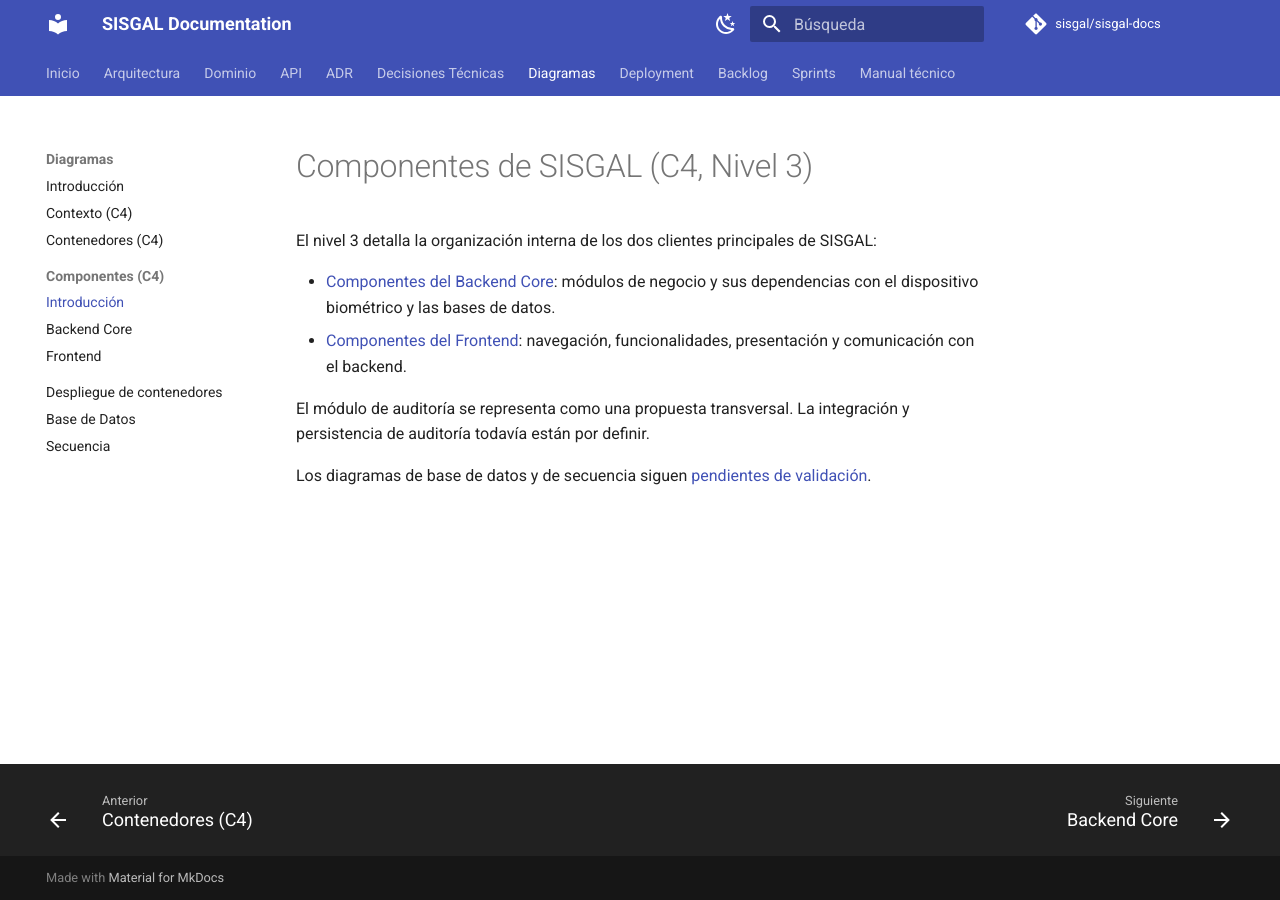
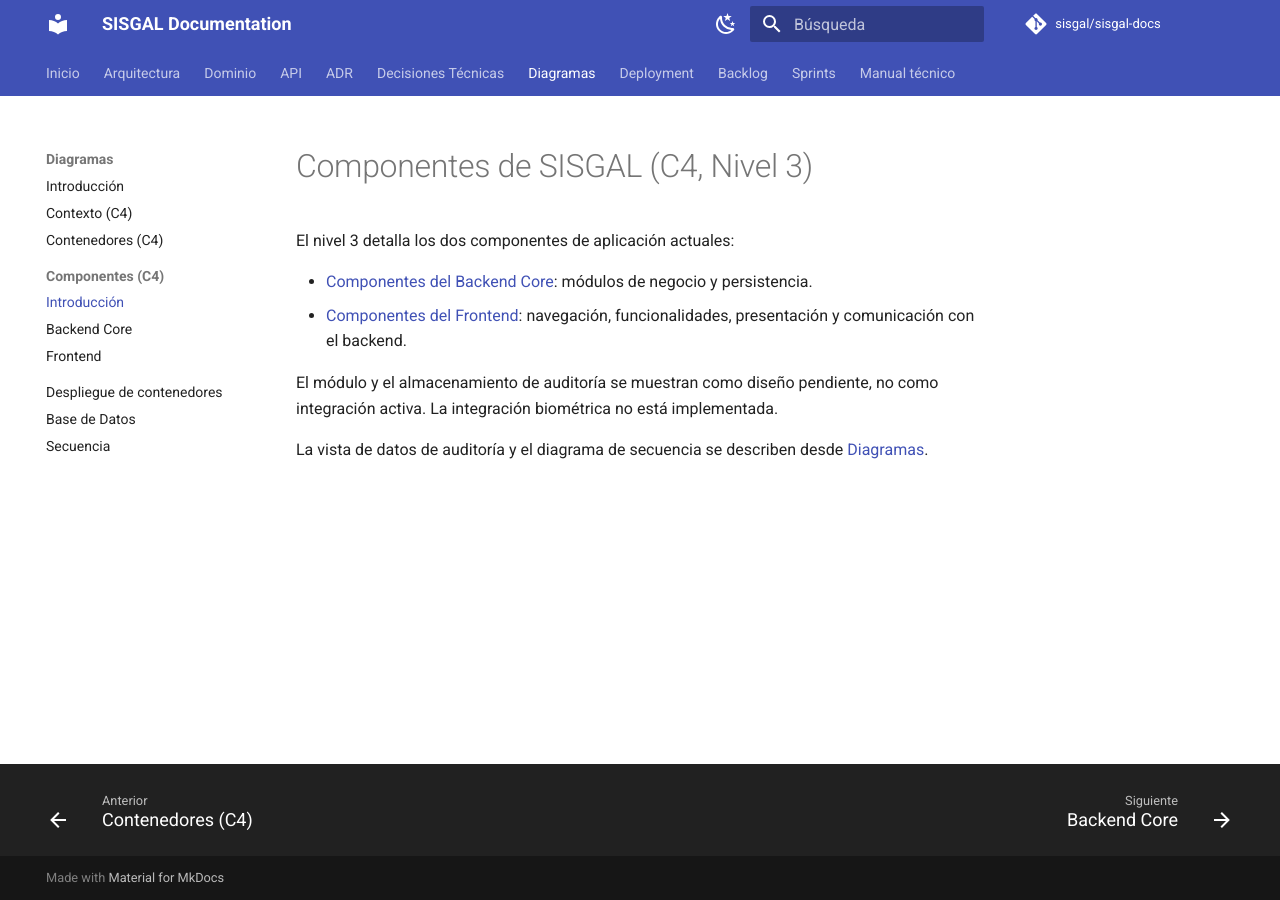
Before and after one commit to sisgal-platform/sisgal-docs, an MkDocs documentation site: the page built from docs/diagrams/components.md, in a window 1280 px wide. Built offline with MkDocs 1.6.1 and Material for MkDocs 9.7.7, drawn with Linux system fonts in a browser that asks for light colours; comment, search, counter and statistics services are not loaded.

Commit message:
docs: align component overview with current services

```diff
--- a/docs/diagrams/components.md
+++ b/docs/diagrams/components.md
@@ -1,10 +1,10 @@
 # Componentes de SISGAL (C4, Nivel 3)
 
-El nivel 3 detalla la organización interna de los dos clientes principales de SISGAL:
+El nivel 3 detalla los dos componentes de aplicación actuales:
 
-- [Componentes del Backend Core](components-backend.md): módulos de negocio y sus dependencias con el dispositivo biométrico y las bases de datos.
+- [Componentes del Backend Core](components-backend.md): módulos de negocio y persistencia.
 - [Componentes del Frontend](components-frontend.md): navegación, funcionalidades, presentación y comunicación con el backend.
 
-El módulo de auditoría se representa como una propuesta transversal. La integración y persistencia de auditoría todavía están por definir.
+El módulo y el almacenamiento de auditoría se muestran como diseño pendiente, no como integración activa. La integración biométrica no está implementada.
 
-Los diagramas de base de datos y de secuencia siguen [pendientes de validación](index.md#vistas-pendientes).
+La vista de datos de auditoría y el diagrama de secuencia se describen desde [Diagramas](index.md).
```
